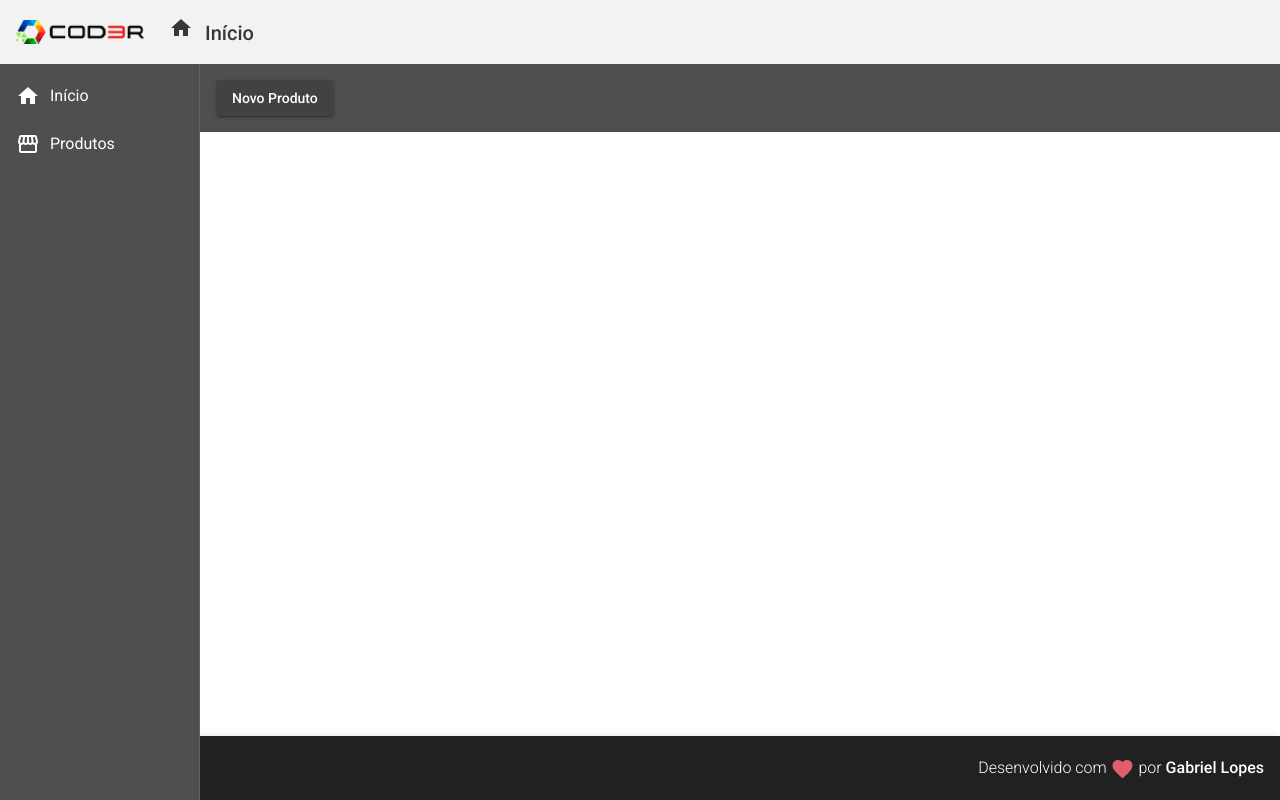
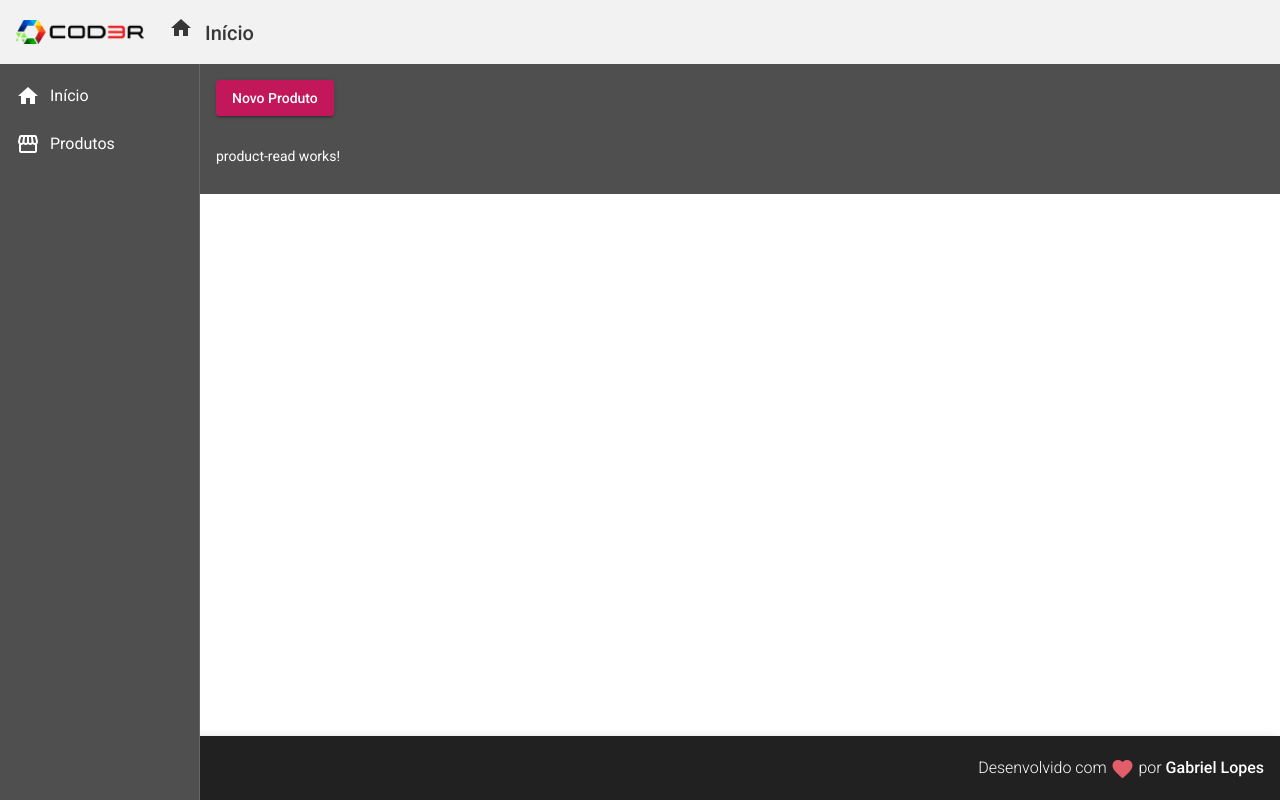
Before and after one commit to tocalopes/Angular-Essentials, an Angular app in the folder frontend/: page /products in a window 1280 px wide. Built offline with nearby package versions, Linux system fonts and the light colour scheme; no server answers.

Commit message:
read service e criação da tabela de renderização de produtos

```diff
--- a/frontend/src/app/app.module.ts
+++ b/frontend/src/app/app.module.ts
@@ -24,6 +24,7 @@ import {HttpClientModule} from '@angular/common/http'
 import {FormsModule} from '@angular/forms';
 import {MatFormFieldModule} from '@angular/material/form-field';
 import {MatInputModule} from '@angular/material/input';
+import { ProductReadComponent } from './components/product/product-read/product-read.component';
 
 @NgModule({
   declarations: [
@@ -35,7 +36,8 @@ import {MatInputModule} from '@angular/material/input';
     ProductCrudComponent,
     RedDirective,
     ForDirective,
-    ProductCreateComponent
+    ProductCreateComponent,
+    ProductReadComponent
   ],
 
   imports: [
--- /dev/null
+++ b/frontend/src/app/components/product/product-read/product-read.component.html
@@ -0,0 +1 @@
+<p>product-read works!</p>
--- /dev/null
+++ b/frontend/src/app/components/product/product-read/product-read.component.ts
@@ -0,0 +1,24 @@
+import { ProductService } from './../product.service';
+import { Component, OnInit } from '@angular/core';
+import { Product } from '../product.model';
+
+@Component({
+  selector: 'app-product-read',
+  templateUrl: './product-read.component.html',
+  styleUrls: ['./product-read.component.css']
+})
+export class ProductReadComponent implements OnInit {
+
+  //injeção de dependência é feita na declaração no construtor
+
+  constructor(private service: ProductService) { }
+  products : Product[];
+
+  ngOnInit(): void {
+    this.service.read().subscribe(products => {
+      this.products = products;
+      console.log(products);
+    })
+  }
+
+}
--- a/frontend/src/app/components/product/product.service.ts
+++ b/frontend/src/app/components/product/product.service.ts
@@ -26,4 +26,9 @@ export class ProductService {
   create(product: Product): Observable<Product> {
     return this.http.post<Product>(this.baseUrl,product);
   }
+
+  read() : Observable<Product[]>{
+    return this.http.get<Product[]>(this.baseUrl);
+  }
+
 }
--- a/frontend/src/app/views/product-crud/product-crud.component.css
+++ b/frontend/src/app/views/product-crud/product-crud.component.css
@@ -0,0 +1,3 @@
+button {
+    margin-bottom : 30px;
+}
--- a/frontend/src/app/views/product-crud/product-crud.component.html
+++ b/frontend/src/app/views/product-crud/product-crud.component.html
@@ -1,3 +1,5 @@
-<button mat-raised-button (click) = "navigateToProductCreate()">
+<button mat-raised-button (click) = "navigateToProductCreate()" color = "primary">
     Novo Produto
 </button>
+
+<app-product-read></app-product-read>
```
Also changed, not shown: frontend/src/app/components/product/product-read/product-read.component.css (added).
